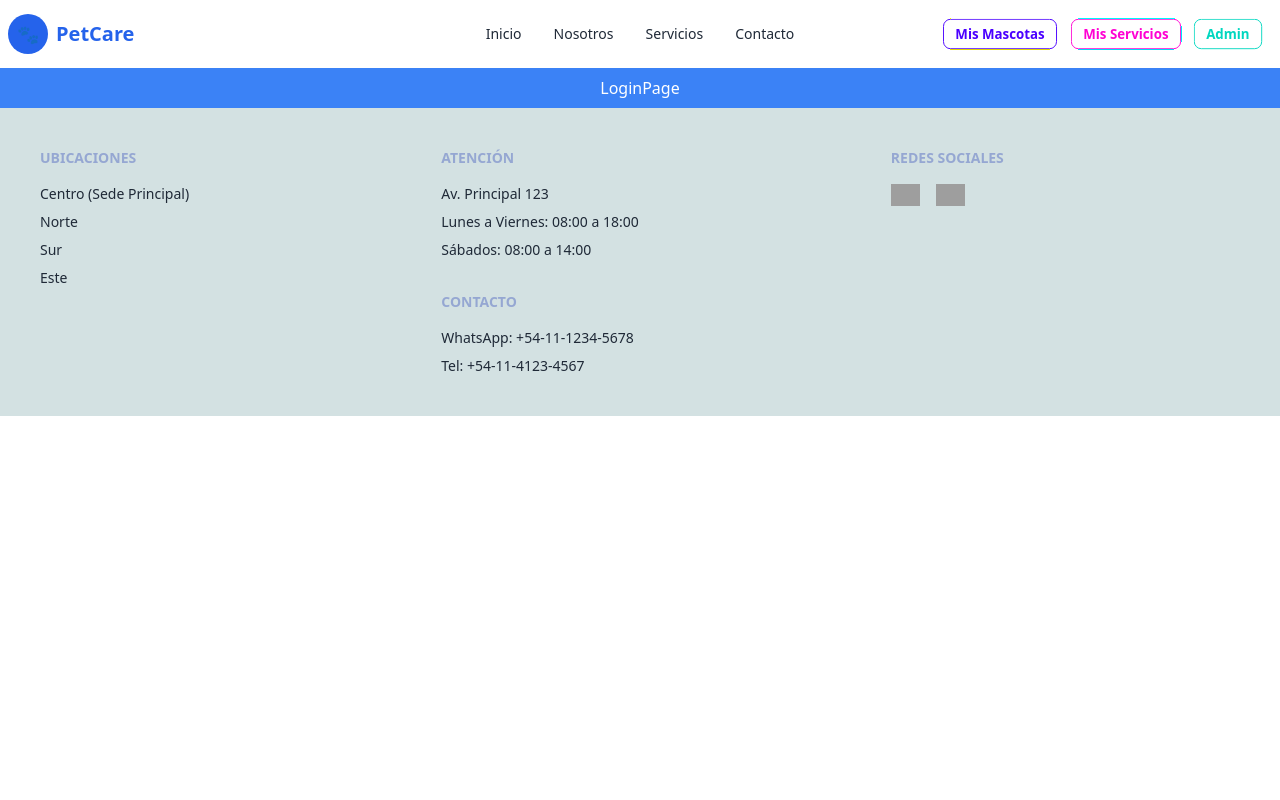
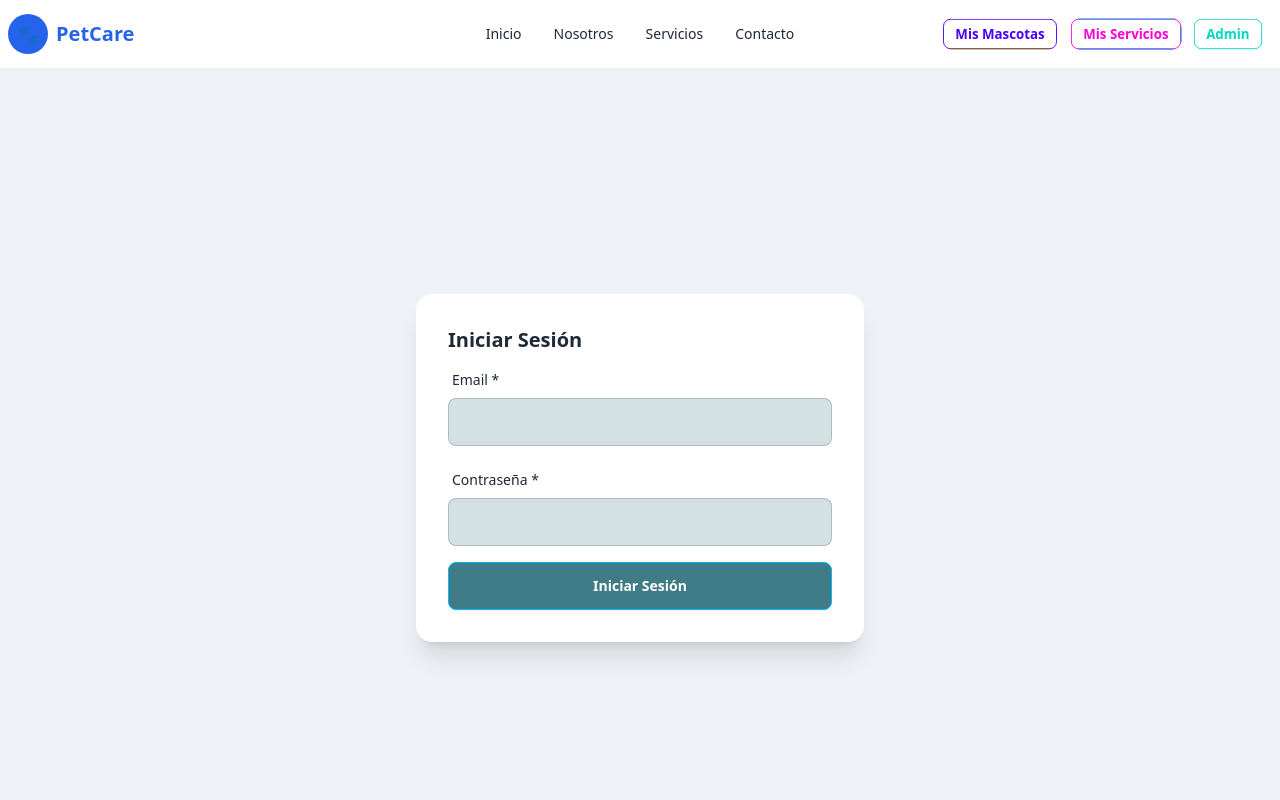
Before and after one commit to R-Mutt22/equipo5-petcare-frontend, a React (Vite) app: page /login in a window 1280 px wide. Shown: the top 800 px of the page. Built offline with nearby package versions, Linux system fonts and the light colour scheme; grey boxes are pictures that could not be loaded.

Commit message:
feature-008: formulario de login implementado

```diff
--- a/src/Views/LoginPage.jsx
+++ b/src/Views/LoginPage.jsx
@@ -1,7 +1,63 @@
-import React from 'react'
+
+import React from 'react';
+import { useFormik } from 'formik';
+import * as Yup from 'yup';
+import { Input } from '../Componentes/UI/Input';
+import { Button } from '../Componentes/UI/Button';
+import { Card } from '../Componentes/UI/Card';
+import { ErrorMessage } from '../Componentes/UI/ErrorMessage';
+
+const loginValidationSchema = Yup.object().shape({
+  email: Yup.string().email('Correo electrónico inválido').required('El correo electrónico es requerido'),
+  password: Yup.string().required('La contraseña es requerida'),
+});
 
 export const LoginPage = () => {
+  const formik = useFormik({
+    initialValues: {
+      email: '',
+      password: '',
+    },
+    validationSchema: loginValidationSchema,
+    onSubmit: (values) => {
+      // Mock: mostrar datos en consola
+      console.log('Datos de login:', values);
+      alert('Login exitoso (mock)');
+    },
+  });
+
   return (
-    <div className="p-2 bg-blue-500 text-white hover:bg-blue-700 flex justify-center">LoginPage</div>
-  )
+    <div className="min-h-screen flex items-center justify-center bg-[#eef1f6]">
+      <Card title="Iniciar Sesión" className="w-full max-w-md shadow-lg">
+        <form onSubmit={formik.handleSubmit} className="space-y-4">
+          <Input
+            label="Email"
+            name="email"
+            type="email"
+            value={formik.values.email}
+            onChange={formik.handleChange}
+            error={formik.touched.email && formik.errors.email}
+            required
+            className="bg-[#d3e1e2]"
+          />
+          <Input
+            label="Contraseña"
+            name="password"
+            type="password"
+            value={formik.values.password}
+            onChange={formik.handleChange}
+            error={formik.touched.password && formik.errors.password}
+            required
+            className="bg-[#d3e1e2]"
+          />
+          <Button type="submit" variant="primary" className="w-full bg-[#407c87] hover:bg-[#a5dbdd] text-white">
+            Iniciar Sesión
+          </Button>
+          {formik.errors && typeof formik.errors === 'string' && (
+            <ErrorMessage message={formik.errors} />
+          )}
+        </form>
+      </Card>
+    </div>
+  );
 }
```
